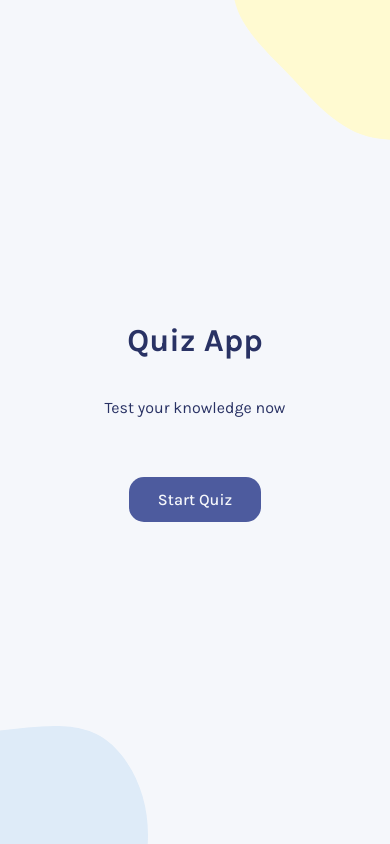
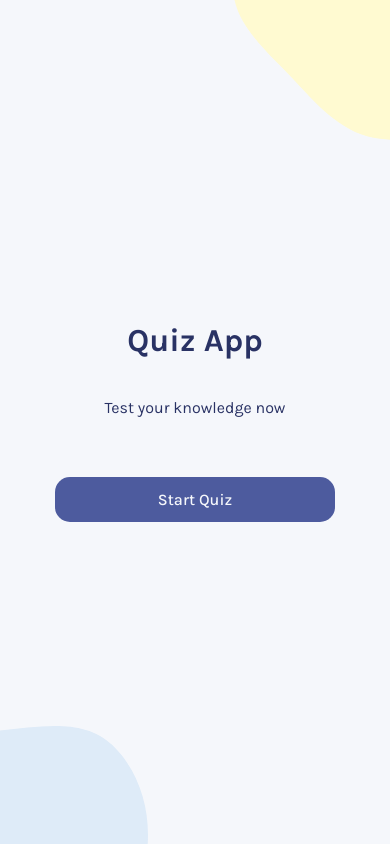
Before and after one commit to matt-colen/quiz-up, a React (Vite) app: page / in a window 390 px wide. Built offline with nearby package versions, Linux system fonts and the light colour scheme.

Commit message:
Adds btn styling

```diff
--- a/src/App.css
+++ b/src/App.css
@@ -91,3 +91,10 @@ body {
     padding: 7vh 5%;
   }
 }
+
+@media (max-width: 400px) {
+  .btn,
+  .main {
+    width: 90%;
+  }
+}
```
